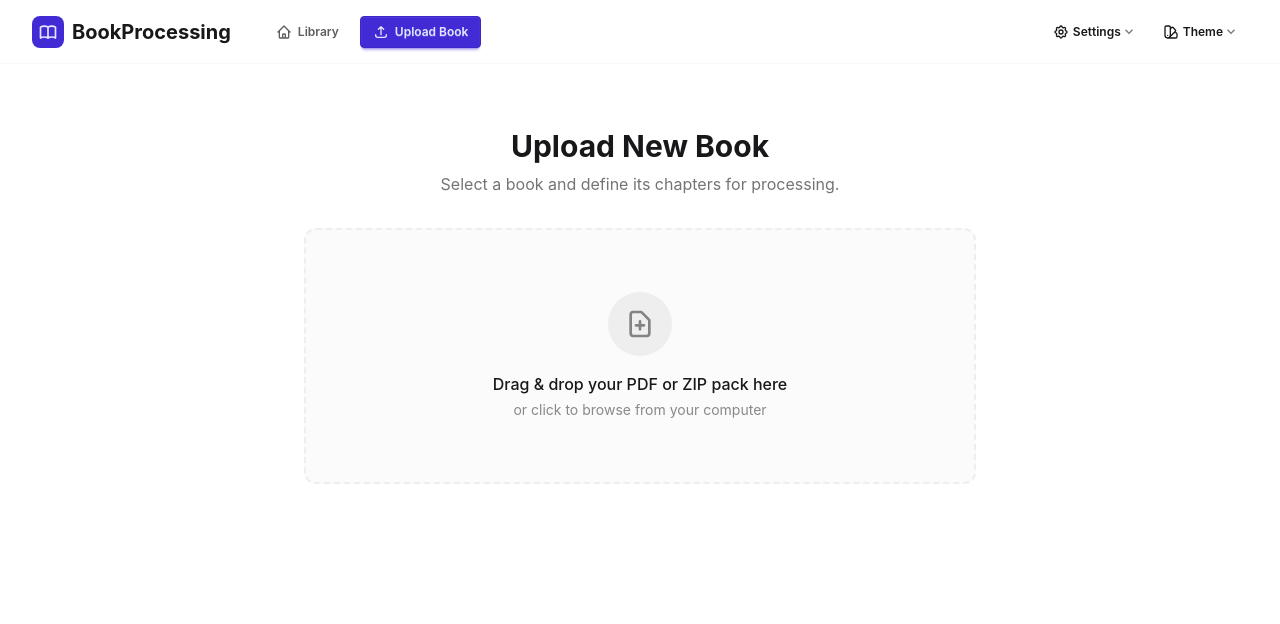
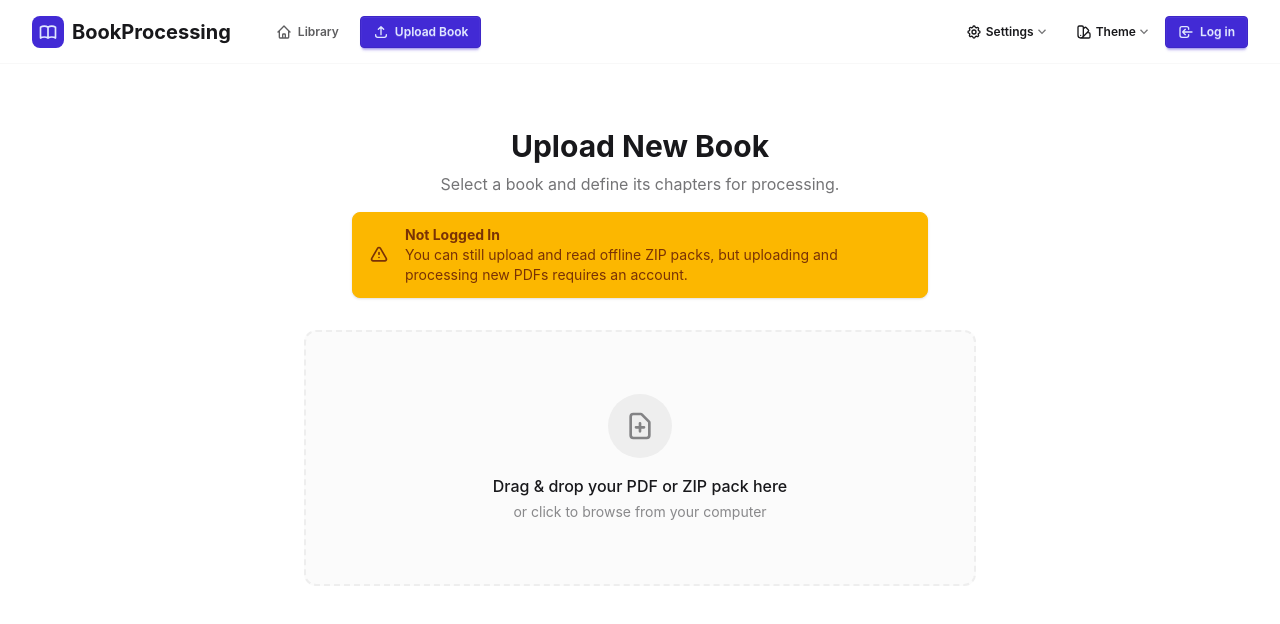
Before and after one commit to Orio77/vibe-book-processing-frontend, a Svelte app: page /upload in a window 1280 px wide. Shown: the top 624 px of the page. Built offline with nearby package versions, Linux system fonts and the light colour scheme.

Commit message:
chapter numbers generation

```diff
--- a/src/components/layout/Navbar.svelte
+++ b/src/components/layout/Navbar.svelte
@@ -99,6 +99,27 @@
                 </svg>
                 <span class="hidden md:inline">Logout</span>
             </button>
+        {:else}
+            <button
+                class="btn btn-sm btn-primary"
+                onclick={() => navigate('/')}
+            >
+                <svg
+                    xmlns="http://www.w3.org/2000/svg"
+                    class="h-4 w-4"
+                    fill="none"
+                    viewBox="0 0 24 24"
+                    stroke="currentColor"
+                >
+                    <path
+                        stroke-linecap="round"
+                        stroke-linejoin="round"
+                        stroke-width="2"
+                        d="M11 16l-4-4m0 0l4-4m-4 4h14m-5 4v1a3 3 0 01-3 3H6a3 3 0 01-3-3V7a3 3 0 013-3h7a3 3 0 013 3v1"
+                    />
+                </svg>
+                <span class="hidden md:inline">Log in</span>
+            </button>
         {/if}
     </div>
 </div>
--- a/src/components/reader/ReaderSidebar.svelte
+++ b/src/components/reader/ReaderSidebar.svelte
@@ -6,6 +6,7 @@
     import ChatTab from './sidebar/ChatTab.svelte';
     import JobQueue from './sidebar/JobQueue.svelte';
     import BookCover from '../library/BookCover.svelte';
+    import { getSummaryByChapterId, fetchIdeasByChapterId } from '$lib/api/index';
 
     let { pdf, chapters, currentChapter, isLoading, loadChapter, sentences }: {
         pdf: PDF | null,
@@ -33,6 +34,20 @@
     }
 
     let colors = $derived(getBookColors(pdf?.title || ''));
+
+    let chapterHasSummary = $state<Record<number, boolean>>({});
+    let chapterHasIdeas = $state<Record<number, boolean>>({});
+
+    $effect(() => {
+        chapters.forEach(c => {
+            if (chapterHasSummary[c.id] === undefined) {
+                getSummaryByChapterId(c.id).then(res => chapterHasSummary[c.id] = res.length > 0).catch(() => {});
+            }
+            if (chapterHasIdeas[c.id] === undefined) {
+                fetchIdeasByChapterId(c.id).then(res => chapterHasIdeas[c.id] = res.length > 0).catch(() => {});
+            }
+        });
+    });
 </script>
 
 <div class="drawer-side z-[60] lg:top-[65px] lg:h-[calc(100vh-65px)]">
@@ -64,7 +79,7 @@
         <!-- Scrollable Content Area -->
         <div class="flex-1 overflow-hidden relative">
             {#if activeTab === 'toc'}
-                <ul class="menu p-4 h-full overflow-y-auto">
+                <ul class="menu p-4 h-full overflow-y-auto w-auto">
                     <li class="menu-title mt-2 text-base font-bold">Table of Contents</li>
 
                     {#if isLoading && chapters.length === 0}
@@ -74,9 +89,10 @@
                     {:else}
                         <div class="mt-4 space-y-1">
                             {#each chapters as chapter, index}
-                                <li>
+                                <li class="mb-1">
+                                    <div class="flex flex-row items-center w-full p-0 overflow-hidden rounded-lg {currentChapter?.id === chapter.id ? 'bg-primary text-primary-content font-semibold' : 'hover:bg-base-300'}">
                                         <button
-                                        class="text-left rounded-lg transition-colors {currentChapter?.id === chapter.id ? 'active bg-primary text-primary-content font-semibold' : 'hover:bg-base-300'}"
+                                            class="flex-1 text-left p-3 bg-transparent border-none focus:outline-none cursor-pointer"
                                             onclick={() => {
                                                 if (currentChapter?.id !== chapter.id) {
                                                     loadChapter(chapter);
@@ -85,8 +101,38 @@
                                                 if (drawer) drawer.checked = false;
                                             }}
                                         >
-                                        {chapter.title || `Chapter ${index + 1}`}
+                                            <span class="line-clamp-2">{chapter.title || `Chapter ${index + 1}`}</span>
                                         </button>
+
+                                        <!-- Quick Actions -->
+                                        <div class="flex items-center px-2 gap-1 transition-opacity {currentChapter?.id === chapter.id ? 'opacity-100' : 'opacity-50 hover:opacity-100'}">
+                                            <!-- Summary -->
+                                            <button
+                                                class="btn btn-ghost btn-xs btn-square {currentChapter?.id === chapter.id ? 'text-primary-content hover:bg-white/20' : (chapterHasSummary[chapter.id] ? 'text-primary' : 'text-base-content/50 hover:bg-base-content/20')}"
+                                                title="View Summary"
+                                                onclick={(e) => {
+                                                    e.stopPropagation();
+                                                    if (currentChapter?.id !== chapter.id) loadChapter(chapter);
+                                                    activeTab = 'summary';
+                                                }}
+                                            >
+                                                <svg xmlns="http://www.w3.org/2000/svg" fill="none" viewBox="0 0 24 24" stroke-width="1.5" stroke="currentColor" class="w-4 h-4"><path stroke-linecap="round" stroke-linejoin="round" d="M3.75 6.75h16.5M3.75 12h16.5m-16.5 5.25H12" /></svg>
+                                            </button>
+
+                                            <!-- Ideas -->
+                                            <button
+                                                class="btn btn-ghost btn-xs btn-square {currentChapter?.id === chapter.id ? 'text-primary-content hover:bg-white/20' : (chapterHasIdeas[chapter.id] ? 'text-accent' : 'text-base-content/50 hover:bg-base-content/20')}"
+                                                title="View Key Ideas"
+                                                onclick={(e) => {
+                                                    e.stopPropagation();
+                                                    if (currentChapter?.id !== chapter.id) loadChapter(chapter);
+                                                    activeTab = 'ideas';
+                                                }}
+                                            >
+                                                <svg xmlns="http://www.w3.org/2000/svg" fill="none" viewBox="0 0 24 24" stroke-width="1.5" stroke="currentColor" class="w-4 h-4"><path stroke-linecap="round" stroke-linejoin="round" d="M12 18v-5.25m0 0a6.01 6.01 0 001.5-.189m-1.5.189a6.01 6.01 0 01-1.5-.189m3.75 7.478a12.06 12.06 0 01-4.5 0m3.75 2.383a14.406 14.406 0 01-3 0M14.25 18v-.192c0-.983.658-1.829 1.508-2.336 1.145-.683 1.954-1.848 1.954-3.141a4.5 4.5 0 00-4.5-4.5h-2.25a4.5 4.5 0 00-4.5 4.5c0 1.293.809 2.458 1.954 3.141.85.507 1.508 1.353 1.508 2.336v.192M10.5 22.5h3" /></svg>
+                                            </button>
+                                        </div>
+                                    </div>
                                 </li>
                             {/each}
                         </div>
@@ -115,7 +161,7 @@
 
         <!-- Persistent Job Queue pinned to bottom -->
         <div class="flex-shrink-0">
-            <JobQueue />
+            <JobQueue {chapters} />
         </div>
     </div>
 </div>
--- a/src/components/reader/sidebar/JobQueue.svelte
+++ b/src/components/reader/sidebar/JobQueue.svelte
@@ -2,13 +2,24 @@
     import { stompStore } from '$lib/stores/stomp.svelte';
     import { fly } from 'svelte/transition';
     import { flip } from 'svelte/animate';
+    import type { Chapter } from '$lib/types';
 
-    function getJobTitle(type: string) {
-        switch (type) {
+    let { chapters = [] }: { chapters?: Chapter[] } = $props();
+
+    function getJobTitle(job: any) {
+        let suffix = '';
+        if (job.chapterId && chapters.length > 0) {
+            const c = chapters.find((ch) => ch.id === job.chapterId);
+            if (c) {
+                suffix = ` (${c.title || 'Chapter'})`;
+            }
+        }
+
+        switch (job.type) {
             case 'PDF_UPLOAD': return 'Processing Document';
-            case 'CHAPTER_SUMMARY': return 'Generating Summary';
-            case 'IDEA_EXTRACTION': return 'Extracting Ideas';
-            case 'IDEA_EXPLANATION': return 'Generating Explanation';
+            case 'CHAPTER_SUMMARY': return 'Generating Summary' + suffix;
+            case 'IDEA_EXTRACTION': return 'Extracting Ideas' + suffix;
+            case 'IDEA_EXPLANATION': return 'Generating Explanation' + suffix;
             case 'CHAT': return 'Thinking';
             default: return 'Processing';
         }
@@ -40,7 +51,7 @@
                             </svg>
                         {/if}
                         <div class="flex flex-col">
-                            <span class="font-medium">{getJobTitle(job.type)}</span>
+                            <span class="font-medium">{getJobTitle(job)}</span>
                             <span class="text-xs text-base-content/60">
                                 {job.status === 'QUEUED' ? 'Waiting in queue...' :
                                  job.status === 'IN_PROGRESS' ? 'Running...' :
--- a/src/routes/Upload.svelte
+++ b/src/routes/Upload.svelte
@@ -3,6 +3,7 @@
     import ChapterSlider from '../components/upload/ChapterSlider.svelte';
     import { uploadPdf } from '$lib/api/features/pdf';
     import { navigate } from '../lib/navigation';
+    import { authStore } from '$lib/stores/auth.svelte';
     import { addPendingUploadJobId } from '$lib/pendingUploadJobs';
     import { parseOfflineBundleZip, saveOfflineBundleToLibrary } from '$lib/offline';
     import ErrorAlert from '../components/common/ErrorAlert.svelte';
@@ -108,6 +109,16 @@
     <div class="mb-8 text-center">
         <h1 class="text-3xl font-bold text-base-content mb-2">Upload New Book</h1>
         <p class="text-base-content/60">Select a book and define its chapters for processing.</p>
+
+        {#if !authStore.loggedIn}
+            <div class="alert alert-warning shadow-sm max-w-xl mx-auto mt-4 py-3 text-sm">
+                <svg xmlns="http://www.w3.org/2000/svg" class="stroke-current shrink-0 h-5 w-5" fill="none" viewBox="0 0 24 24"><path stroke-linecap="round" stroke-linejoin="round" stroke-width="2" d="M12 9v2m0 4h.01m-6.938 4h13.856c1.54 0 2.502-1.667 1.732-3L13.732 4c-.77-1.333-2.694-1.333-3.464 0L3.34 16c-.77 1.333.192 3 1.732 3z" /></svg>
+                <div class="text-left">
+                    <span class="block font-bold">Not Logged In</span>
+                    <span class="block">You can still upload and read offline ZIP packs, but uploading and processing new PDFs requires an account.</span>
+                </div>
+            </div>
+        {/if}
     </div>
 
     <div class="max-w-xl mx-auto">
```
Lines whose indentation alone changed are shown as unchanged.
